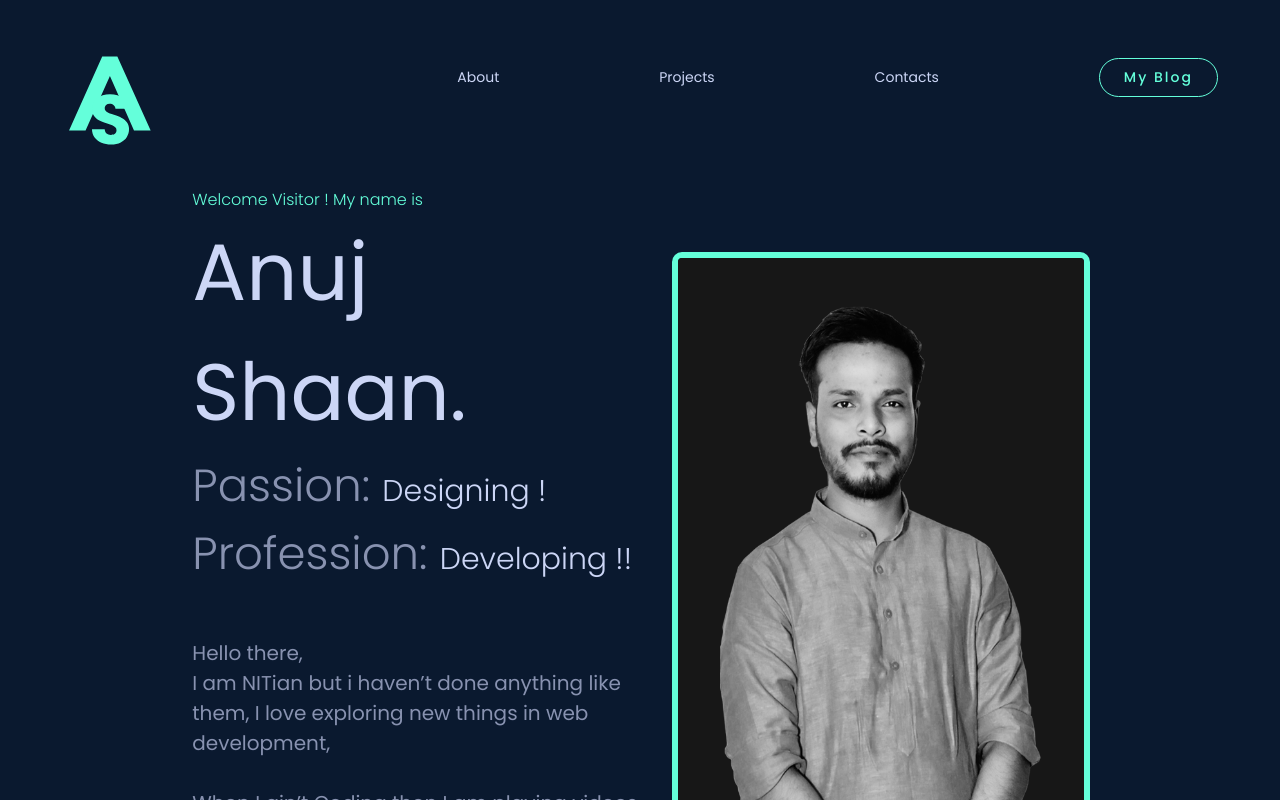
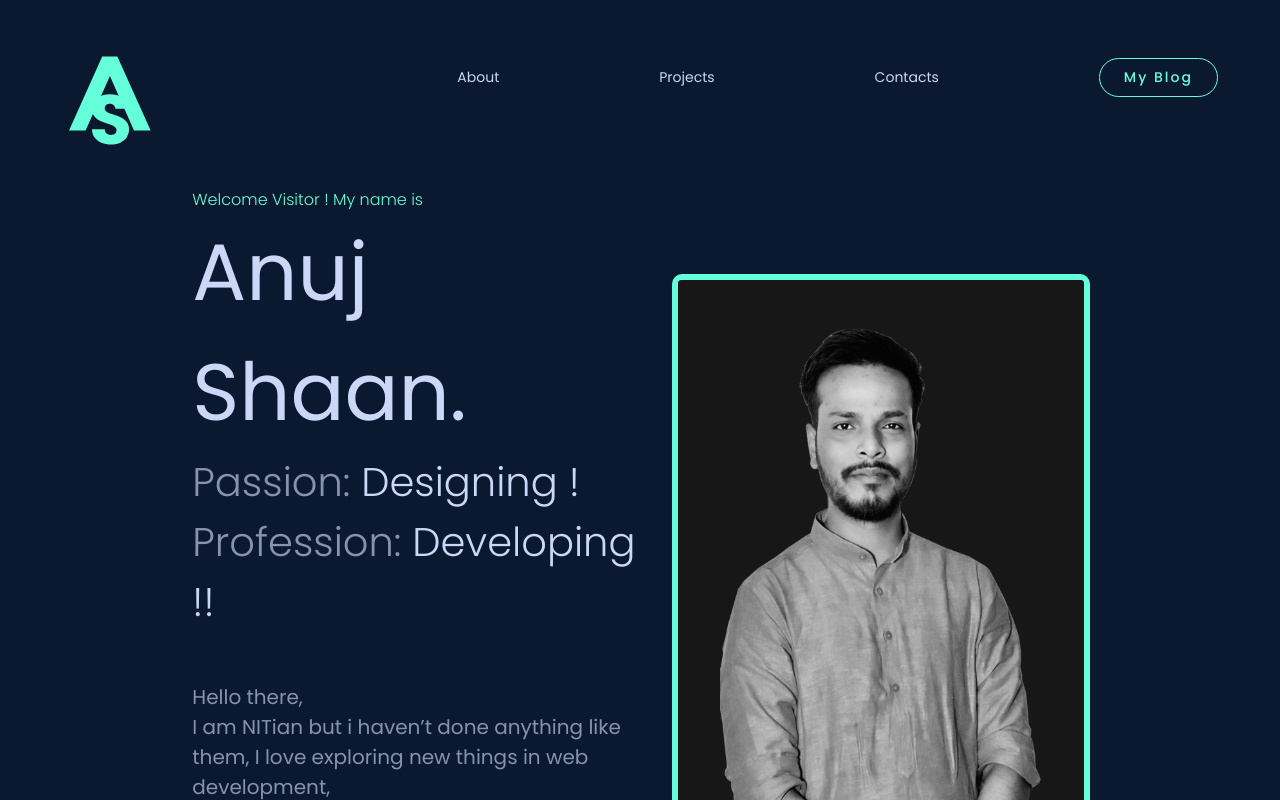
Before and after one commit to anujshaan/Portfolio, a React (Create React App) app: page / in a window 1280 px wide. Built offline with nearby package versions, Linux system fonts and the light colour scheme; the HTML template or start-up script is replaced by a standard one.

Commit message:
Update main.css

```diff
--- a/src/Components/Main/main.css
+++ b/src/Components/Main/main.css
@@ -20,13 +20,12 @@
     font-weight: 400;
 }
 .mainContent h2{
-    font-size: 45px;
+    font-size: 40px;
     font-weight: 300;
     color: #8892B0;
 }
 .mainContent h2 span{
     color: #CCD6F6;
-    font-size:30px;
 }
 .mainContent .content{
     font-size: 20px;
```
